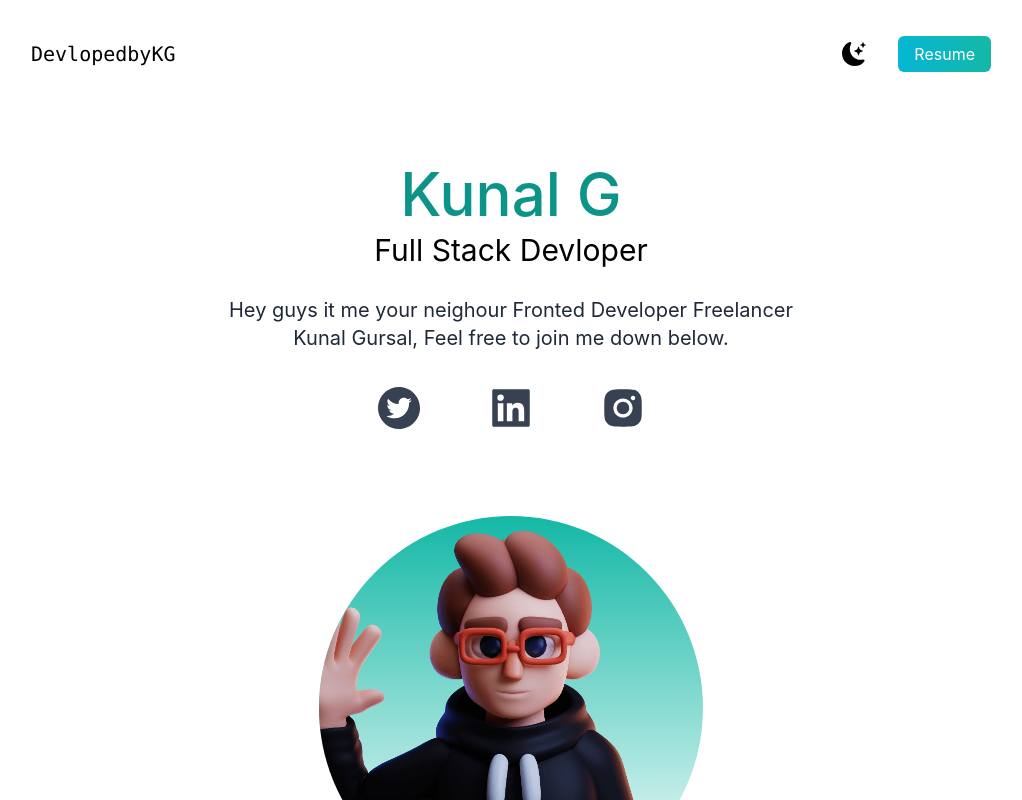
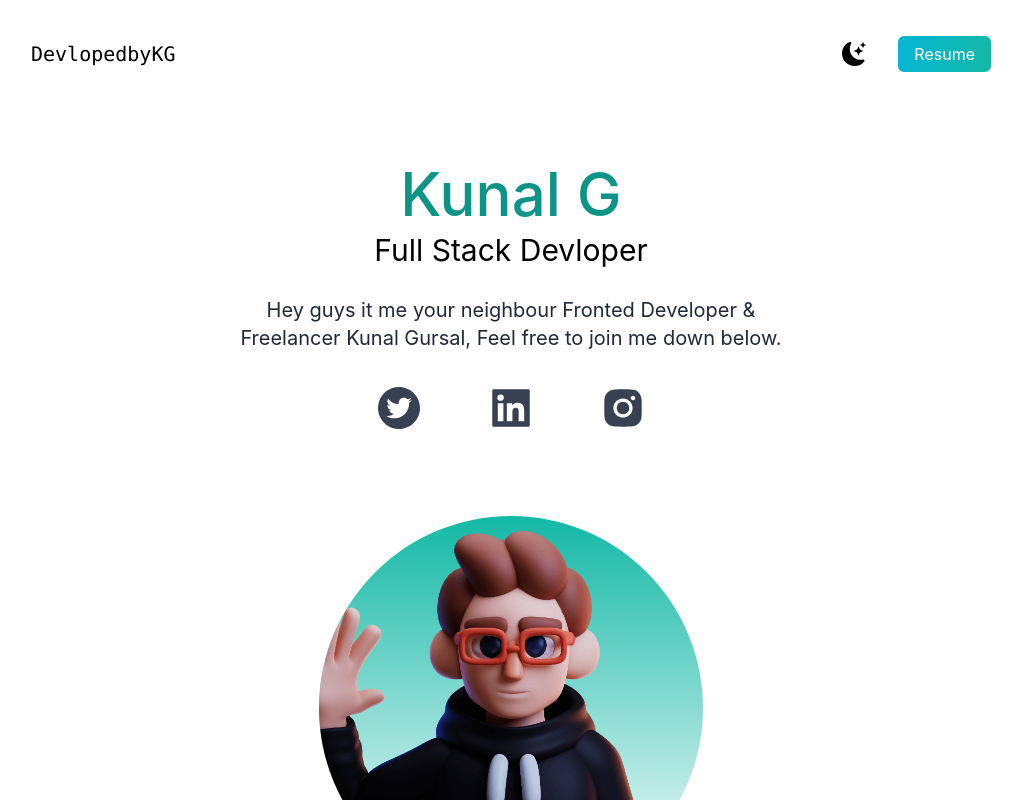
Before and after one commit to kunalg12/nextjs-portfolio, a Next.js app: page / in a window 1280 px wide. Shown: the top 800 px of the page, without its empty margins (129-1151 px from the left). Built offline with nearby package versions, Linux system fonts and the light colour scheme.

Commit message:
Spell mistake

```diff
--- a/pages/index.js
+++ b/pages/index.js
@@ -55,7 +55,7 @@ export default function Home() {
             </h2>
             <h3 className=" text-2xl py-2 md:text-3xl">Full Stack Devloper</h3>
             <p className=" text-md py-5 leading-8 text-gray-800 md:text-xl max-w-xl mx-auto">
-              <article> Hey guys it me your neighour Fronted Developer Freelancer Kunal Gursal,
+              <article> Hey guys it me your neighbour Fronted Developer & Freelancer Kunal Gursal,
               Feel free to join me down below.
               </article>
             </p>
```
